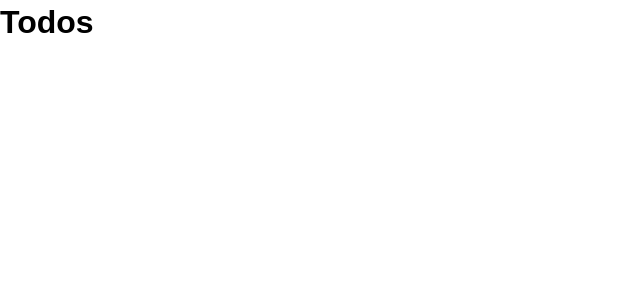
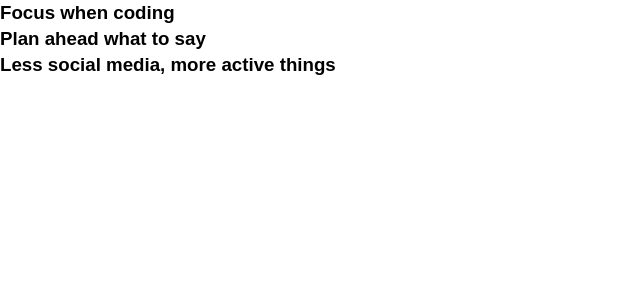
Before and after one commit to CodeLyoko2610/reactTodoApp-01, a React (Create React App) app: page / in a window 1280 px wide. Shown: the top 300 px of the page, without its empty margins (0-640 px from the left). Built offline with nearby package versions, Linux system fonts and the light colour scheme.

Commit message:
Adding PropTypes for component Todos and TodoItem

```diff
--- /dev/null
+++ b/src/components/TodoItem.js
@@ -0,0 +1,19 @@
+import React, { Component } from 'react';
+import PropTypes from 'prop-types';
+
+export class TodoItem extends Component {
+    render() {
+        return (
+            <div>
+                <h3>{this.props.todo.title}</h3>
+            </div>
+        )
+    }
+}
+
+//PropTypes
+TodoItem.propTypes = {
+    todo: PropTypes.object.isRequired
+}
+
+export default TodoItem
--- a/src/components/Todos.js
+++ b/src/components/Todos.js
@@ -1,14 +1,20 @@
 import React from 'react';
+import PropTypes from 'prop-types';
 
-class Todos extends React.Component {
+//Import components
+import TodoItem from './TodoItem';
+
+export default class Todos extends React.Component {
     render() {
-        console.log(this.props.todos); //Output the props passed to the component
         return (
-            <div>
-                <h1>Todos</h1>
-            </div>
+            this.props.todos.map(todo => (
+                <TodoItem key={todo.id} todo={todo} />
+            ))
         )
     }
 }
 
-export default Todos;
+//PropTypes
+Todos.propTypes = {
+    todos: PropTypes.array.isRequired
+}
```
